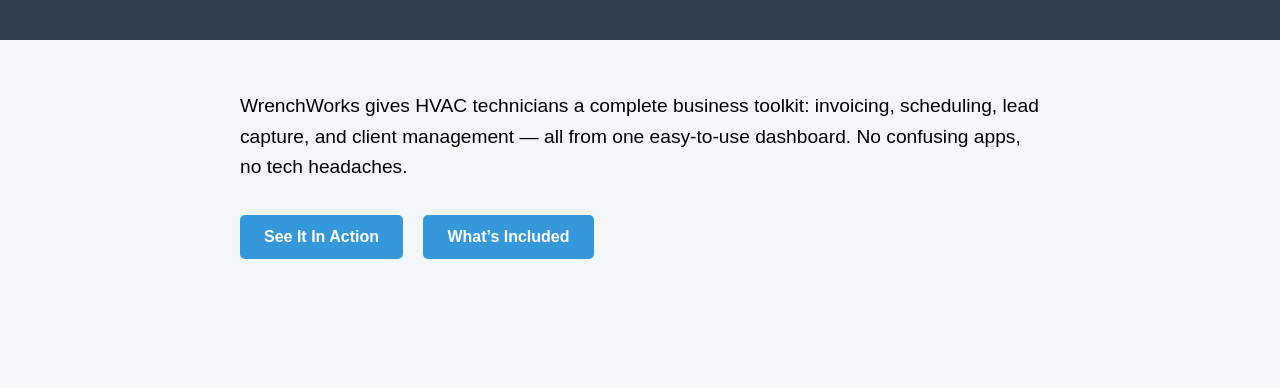
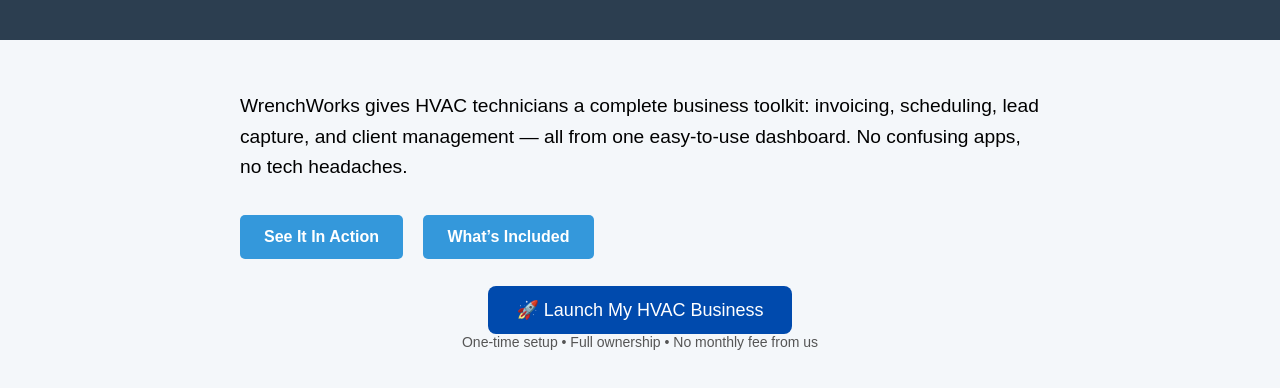
Before and after one commit to HVACLaunch/wrenchworks-demo, a plain HTML site: page index.html in a window 1280 px wide. Shown: the part 138-526 px from the top of the page. Drawn offline with Linux system fonts and the light colour scheme.

Commit message:
Added Stripe checkout button

```diff
--- a/index.html
+++ b/index.html
@@ -56,6 +56,14 @@
             <a href="demo.html" class="button">See It In Action</a>
             <a href="features.html" class="button">What’s Included</a>
         </div>
+        <div style="text-align: center; margin-top: 40px;">
+          <a href="https://buy.stripe.com/4gw8Aq3qA2Xw4pWcMM" target="_blank" style="padding: 14px 28px; background-color: #004aad; color: #fff; text-decoration: none; font-size: 18px; border-radius: 8px;">
+            🚀 Launch My HVAC Business
+          </a>
+          <p style="margin-top: 10px; font-size: 14px; color: #555;">
+            One-time setup • Full ownership • No monthly fee from us
+          </p>
+        </div>
     </div>
 </body>
 </html>
```
